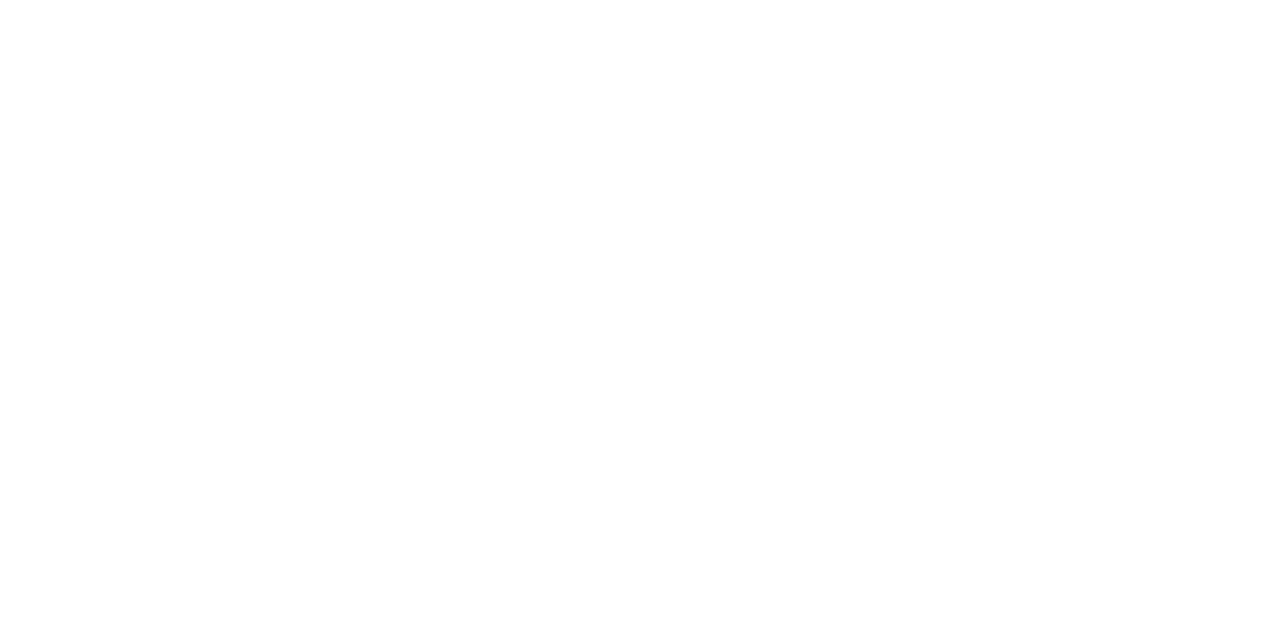
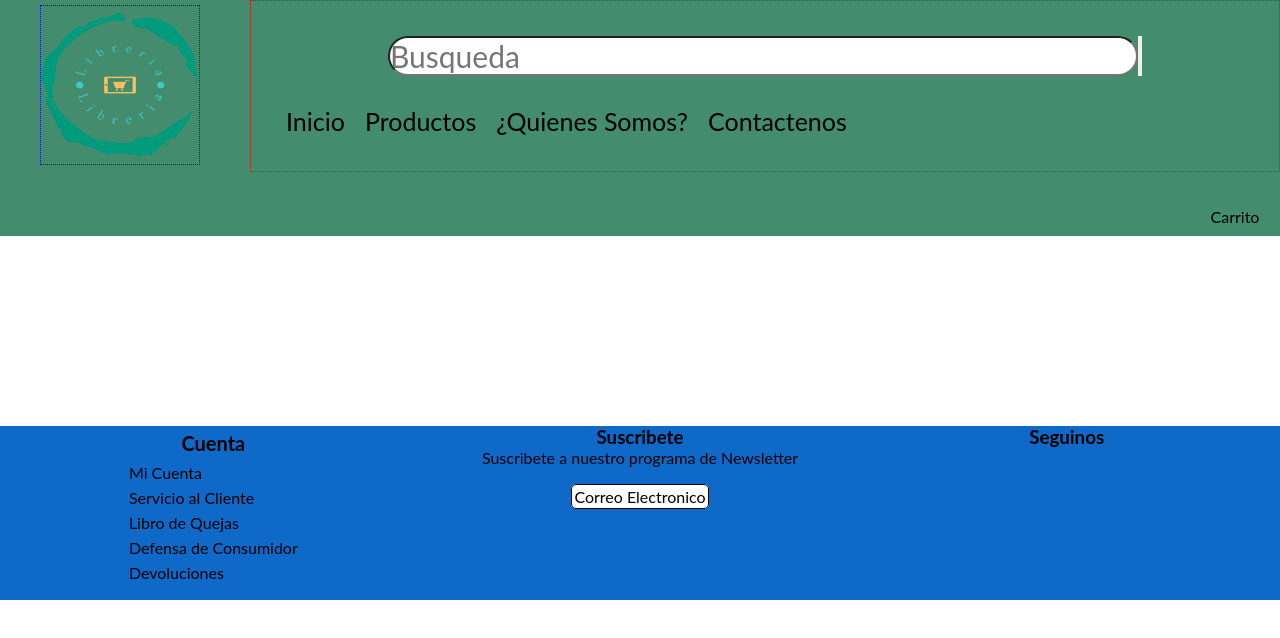
Before and after one commit to Manustoteles/grupo_2_libreria, a website: page views/productDetail.html in a window 1280 px wide. Drawn offline with Linux system fonts and the light colour scheme.

Commit message:
Logo actualizado

```diff
--- a/app.js
+++ b/app.js
@@ -14,6 +14,10 @@ app.get('/',(req,res)=>{
     res.sendFile(path.join(__dirname,'views','index.html'))
 })
 
+app.get('/productdetail',(req,res) => {
+    res.send(path.join(__dirname, 'views', 'productDetail.html'))
+})
+
 app.listen(port, () => {
     console.log(`Nuestra app corre en http://localhost:${port}`)
 })
--- a/public/css/general_styles.css
+++ b/public/css/general_styles.css
@@ -36,9 +36,10 @@ header{
 }
 
 .header__logo img{
-    width: 250px;
+    width: 160px;
+    height: 160px;
+    margin: 0px 0px 0px 40px;
     border: blue dotted 1px;
-
 }
 
 .header__search{
--- a/views/productDetail.html
+++ b/views/productDetail.html
@@ -4,8 +4,88 @@
     <meta charset="UTF-8">
     <meta name="viewport" content="width=device-width, initial-scale=1.0">
     <title>Document</title>
+    <link rel="stylesheet" href="/grupo_2_libreria/public/css/general_styles.css">
 </head>
 <body>
+    <header>
+        <section class="header_navbar">
+            <section class="header__logo">
+                <img src="/grupo_2_libreria/public/images/logo_libreria.png" alt="logo-Libreria">
+            </section>
 
+            <section class="header__search">
+                <div class="header__search__search">
+                    <input type="search" name="" id="search__bar" placeholder="Busqueda">
+                    <button class="header__search_butom"><i class="fas fa-search"></i></button>
+                </div>
+
+
+            <section class="header__search__links">
+                <ul>
+                    <li><a href="#">Inicio</a></li>
+                    <li><a href="#">Productos</a></li>
+                    <li><a href="#">¿Quienes Somos?</a></li>
+                    <li><a href="#">Contactenos</a></li>
+                </ul>
+            </section>
+
+            </section>
+
+            <section class="header_acount">
+                <i class="fas fa-cog"></i>
+                <i class="fas fa-chevron-down"></i>
+                <ul class="header_account_list">
+                    <li><a href="#">Crear Cuenta</a></li>
+                    <li><a href="#">Ingresar</a></li>
+                </ul>
+            </section>
+            <section class="header__buy">
+                <a href="">Carrito<i class="fas fa-shopping-cart"></i></a>
+            </section>
+        </section>
+    </header>
+    <main>
+        <br>
+        <br>
+        <br>
+        <br>
+        <br>
+        <br>
+        <br>
+        <br>
+        <br>
+        <br>
+    </main>
+    <footer>
+        <section class="footer_account">
+            <h3>Cuenta</h3>
+            <ul>
+                <li><a href="#">Mi Cuenta</a></li>
+                <li><a href="#">Servicio al Cliente</a></li>
+                <li><a href="#">Libro de Quejas</a></li>
+                <li><a href="#">Defensa de Consumidor</a></li>
+                <li><a href="#">Devoluciones</a></li>
+            </ul>
+        </section>
+
+        <section class="footer_subscription">
+            <h3>Suscribete</h3>
+            <a href="#">Suscribete a nuestro programa de Newsletter</a>
+            <div>
+                <a id="footer_subscription_mail" href="#">Correo Electronico</a><i class="fas fa-arrow-circle-right"></i>
+            </div>
+
+        </section>
+
+        <section class="footer_folow">
+            <h3>Seguinos</h3>
+            <div class="footer_folow_logos">
+                <a href="#"><i class="fab fa-facebook"></i></a>
+                <a href="#"></a><i class="fab fa-twitter"></i>
+                <a href="#"></a><i class="fab fa-instagram-square"></i>
+            </div>
+
+        </section>
+    </footer>
 </body>
 </html>
```
Also changed, not shown: views/index.html (+3 -3 lines), public/images/logo.png (deleted), public/images/logo_libreria.png (added).
